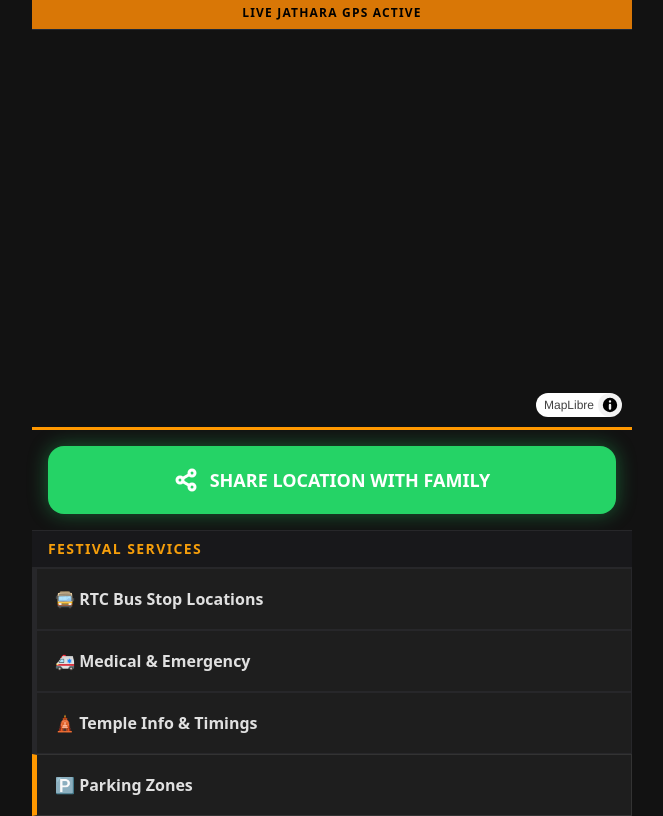
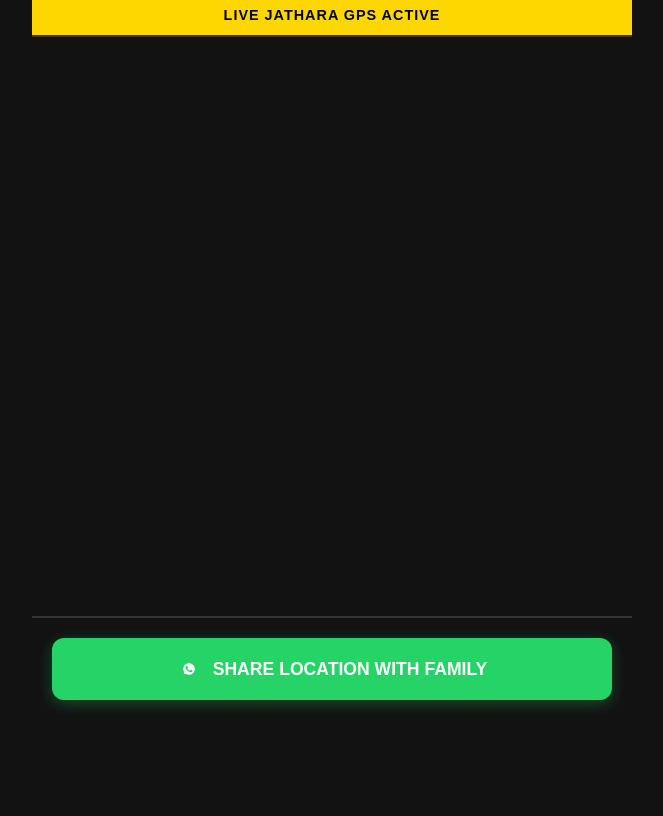
Before and after one commit to Lakshmi115-sr/kotappakonda-route, a plain HTML site: page index.html in a window 1280 px wide. Shown: the part 80-896 px from the top of the page, without its empty margins (308-971 px from the left). After the commit the page ends 800 px from the top, so only its background shows below. Drawn offline with nearby package versions, Linux system fonts and the light colour scheme; no server answers.

Commit message:
Update index.html

```diff
--- a/index.html
+++ b/index.html
@@ -2,15 +2,15 @@
 <html lang="en">
 <head>
     <meta charset="UTF-8">
-    <meta name="viewport" content="width=device-width, initial-scale=1.0, maximum-scale=1.0, user-scalable=no">
+    <meta name="viewport" content="width=device-width, initial-scale=1.0">
     <title>Kotappakonda Thodu</title>
-    <link rel="manifest" href="manifest.json">
-    <meta name="theme-color" content="#FF9800">
+    <link rel="manifest" href="/manifest.json">
+    <meta name="theme-color" content="#FFD700">
     <script src="https://cdn.tailwindcss.com"></script>
     <script src="https://unpkg.com/maplibre-gl@latest/dist/maplibre-gl.js"></script>
     <link href="https://unpkg.com/maplibre-gl@latest/dist/maplibre-gl.css" rel="stylesheet" />
     <style>
-        body { background-color: #121212; margin: 0; padding: 0; }
+        body { background-color: #121212; margin: 0; padding: 0; font-family: sans-serif; color: white; }
 
         .spiritual-header {
             font-size: 1.8rem;
@@ -18,7 +18,7 @@
             text-align: center;
             padding: 20px 10px;
             color: #FFD700;
-            text-shadow: 0px 0px 15px rgba(255, 152, 0, 0.8), 2px 2px 4px rgba(0,0,0,0.5);
+            text-shadow: 0px 0px 15px rgba(255, 215, 0, 0.6);
             line-height: 1.3;
         }
 
@@ -28,84 +28,121 @@
             margin: 0 auto;
             min-height: 100vh;
             background: #121212;
+            display: flex;
+            flex-direction: column;
+        }
+
+        .status-bar {
+            background: #FFD700;
+            color: black;
+            font-weight: 800;
+            text-align: center;
+            padding: 8px;
+            font-size: 0.9rem;
+            letter-spacing: 1px;
+            text-transform: uppercase;
         }
 
         #map {
+            flex-grow: 1;
             width: 100%;
-            height: 400px;
-            border-bottom: 3px solid #FF9800;
+            height: 500px;
+            border-top: 2px solid #333;
+            border-bottom: 2px solid #333;
         }
 
-        .service-card {
-            background: #1e1e1e;
-            border: 1px solid #333;
+        .action-area {
+            padding: 20px;
+            display: flex;
+            flex-direction: column;
+            gap: 15px;
+            background: #121212;
+        }
+
+        .share-btn {
+            background: #25D366;
+            color: white;
+            border: none;
             padding: 18px;
-            text-align: left;
-            font-weight: 700;
-            color: #e0e0e0;
-            width: 100%;
-            border-left: 5px solid #FF9800;
+            border-radius: 12px;
+            font-size: 1.1rem;
+            font-weight: bold;
+            display: flex;
+            align-items: center;
+            justify-content: center;
+            gap: 12px;
+            box-shadow: 0 4px 15px rgba(37, 211, 102, 0.3);
+            cursor: pointer;
+            transition: transform 0.2s;
         }
-        .service-card:active { background: #FF9800; color: #000; }
+
+        .share-btn:active { transform: scale(0.98); }
     </style>
 </head>
-<body class="text-gray-200 font-sans">
+<body>
 
     <div class="app-container">
-        <header class="bg-[#1a1a1a] border-b border-gray-800">
-            <div class="spiritual-header">
-                త్రికోటేశ్వరస్వామి దీవెనలతో
-            </div>
-            <div id="status-bar" class="w-full text-center py-2 text-xs font-black uppercase tracking-widest bg-amber-600 text-black">
-                LIVE JATHARA GPS ACTIVE
-            </div>
-        </header>
+        <div class="spiritual-header">
+            త్రికోటేశ్వరస్వామి దీవెనలతో
+        </div>
+
+        <div class="status-bar">
+            LIVE JATHARA GPS ACTIVE
+        </div>
 
         <div id="map"></div>
 
-        <div class="p-4">
-            <button onclick="shareLocation()" class="w-full bg-[#25D366] text-white font-black py-5 rounded-2xl flex items-center justify-center gap-3 shadow-[0_0_20px_rgba(37,211,102,0.4)] active:scale-95 transition-all text-lg">
-                <svg xmlns="http://www.w3.org/2000/svg" width="24" height="24" viewBox="0 0 24 24" fill="none" stroke="currentColor" stroke-width="3" stroke-linecap="round" stroke-linejoin="round"><circle cx="18" cy="5" r="3"/><circle cx="6" cy="12" r="3"/><circle cx="18" cy="19" r="3"/><line x1="8.59" x2="15.42" y1="13.51" y2="17.49"/><line x1="15.41" x2="8.59" y1="6.51" y2="10.49"/></svg>
+        <div class="action-area">
+            <button class="share-btn" onclick="shareLocation()">
+                <svg width="24" height="24" viewBox="0 0 24 24" fill="currentColor">
+                    <path d="M12.031 6.172c-3.181 0-5.767 2.586-5.768 5.766-.001 1.298.38 2.27 1.019 3.287l-.582 2.128 2.182-.573c.978.58 1.911.928 3.145.929 3.178 0 5.767-2.587 5.768-5.766 0-3.18-2.587-5.771-5.764-5.771zm3.392 8.244c-.144.405-.837.774-1.17.824-.299.045-.677.063-1.092-.069-.252-.08-.575-.187-.988-.365-1.739-.747-2.874-2.512-2.96-2.626-.087-.115-.708-.941-.708-1.793 0-.852.448-1.271.607-1.441.159-.171.348-.215.464-.215.117 0 .232.001.334.006.106.005.249-.04.391.297.144.346.491 1.2.534 1.287.043.087.072.188.014.304-.058.115-.087.188-.174.289l-.26.304c-.087.101-.177.211-.076.385.101.174.45.743.966 1.201.665.59 1.225.773 1.399.86.174.088.275.073.376-.043.101-.116.434-.506.549-.68.116-.174.232-.145.391-.087.159.058 1.012.477 1.186.564.174.087.29.13.332.202.043.073.043.42-.101.825z"/>
+                </svg>
                 SHARE LOCATION WITH FAMILY
             </button>
         </div>
-
-        <section>
-            <div class="px-4 py-2 bg-zinc-900 border-y border-zinc-800 text-amber-500 font-bold text-sm tracking-widest uppercase">
-                Festival Services
-            </div>
-            <div class="flex flex-col">
-                <button onclick="showInfo('Bus')" class="service-card border-b border-zinc-800">🚍 RTC Bus Stop Locations</button>
-                <button onclick="showInfo('Medical')" class="service-card border-b border-zinc-800">🚑 Medical & Emergency</button>
-                <button onclick="showInfo('Temple')" class="service-card border-b border-zinc-800">🛕 Temple Info & Timings</button>
-                <button onclick="showInfo('Parking')" class="service-card">🅿️ Parking Zones</button>
-            </div>
-        </section>
     </div>
 
     <script>
-        const bounds = [[80.01, 16.12], [80.07, 16.18]];
-
-        const map = new maplibregl.Map({
+        // Initialize Map
+        const map = new mlgl.Map({
             container: 'map',
-            style: 'https://tiles.openfreemap.org/styles/bright',
-            center: [80.0385, 16.1456],
-            zoom: 15,
-            maxZoom: 19,
-            maxBounds: bounds
+            style: 'https://tiles.openfreemap.org/styles/dark',
+            center: [80.035, 16.153], // Kotappakonda Center
+            zoom: 14
         });
 
         function shareLocation() {
-            navigator.geolocation.getCurrentPosition((pos) => {
-                const lat = pos.coords.latitude;
-                const lng = pos.coords.longitude;
-                const msg = `*Kotappakonda Thodu - Safety Update*\nI am in the Jathara area.\n\n*Open Map:*\nhttps://kotappakonda-route.vercel.app\n\n*My GPS Location:*\nhttps://www.google.com/maps?q=${lat},${lng}`;
-                window.open(`https://wa.me/?text=${encodeURIComponent(msg)}`, '_blank');
-            });
+            if (navigator.geolocation) {
+                navigator.geolocation.getCurrentPosition((position) => {
+                    const lat = position.coords.latitude;
+                    const lon = position.coords.longitude;
+
+                    // Full Detailed Information Template you prefer
+                    const message = `*Kotappakonda Thodu*\n\n*Kotappakonda Jathara Safety App*\nLocation Information (Kotappakonda)\n\n*Status* : Inside Jathara Area\n*Zone* : MAIN TEMPLE\n*Subzone* : GHAT ROAD\n*Near* : Hill Entrance\n\n*Open Zone Map*:\nhttps://kotappakonda-route.vercel.app\n\n*Directions to Reach*:\nhttps://www.google.com/maps/dir/?api=1&destination=${lat},${lon}\n\n*Live GPS Location*:\nhttps://www.google.com/maps?q=${lat},${lon}\n\n_Sent via Kotappakonda Safety App_`;
+
+                    const whatsappUrl = `https://wa.me/?text=${encodeURIComponent(message)}`;
+                    window.open(whatsappUrl, '_blank');
+                });
+            } else {
+                alert("Geolocation is not supported by this browser.");
+            }
         }
 
-        function showInfo(type) {
-            alert("Official " + type + " info will be live during Jathara.");
+        // STEP 1 & 2: Service Worker Registration & Persistent Storage
+        if ('serviceWorker' in navigator) {
+            window.addEventListener('load', () => {
+                navigator.serviceWorker.register('/sw.js')
+                    .then(reg => {
+                        console.log('Offline Engine Active:', reg.scope);
+                        // Request Persistent Storage
+                        if (navigator.storage && navigator.storage.persist) {
+                            navigator.storage.persist().then(granted => {
+                                if (granted) console.log("Map data locked offline!");
+                            });
+                        }
+                    })
+                    .catch(err => console.log('Offline Engine Failed:', err));
+            });
         }
     </script>
 </body>
```
